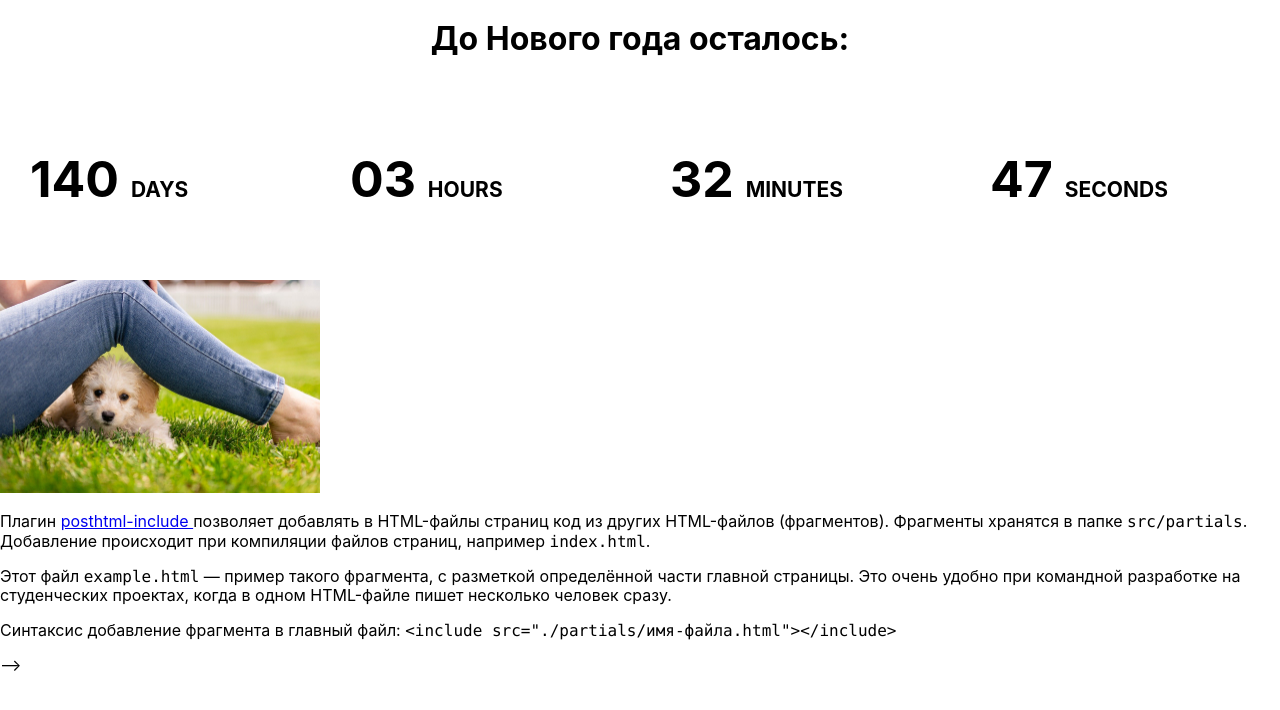
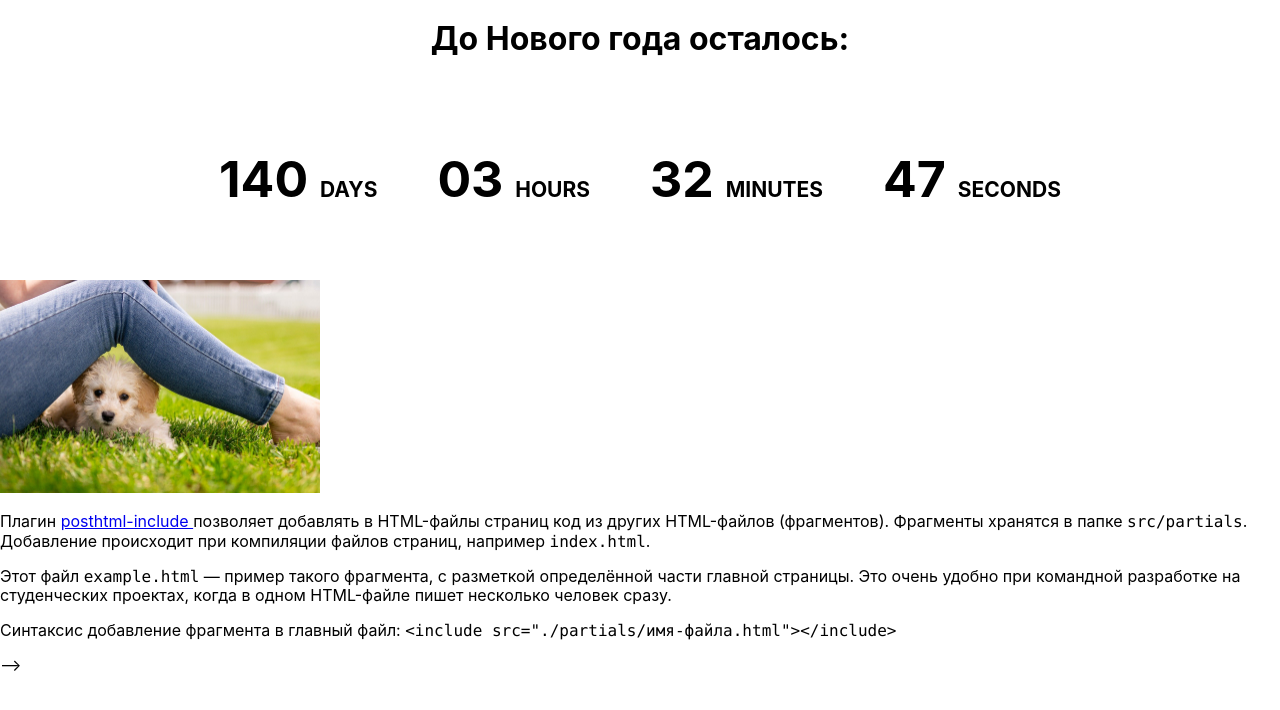
Before and after one commit to LiudmylaObraztsova/goit-js-hw-11-timer, a website built with Parcel: page src/index.html in a window 1280 px wide. Built offline with nearby package versions, Linux system fonts and the light colour scheme.

Commit message:
change styles

```diff
--- a/src/sass/_example.scss
+++ b/src/sass/_example.scss
@@ -44,13 +44,13 @@ body {
   display: flex;
   justify-content: center;
   align-items: center;
+  padding: 30px;
   height: 200px;
   font-size: 50px;
   font-weight: 700;
 }
 
 .field {
-  width: 100%;
   margin: 30px;
 }
 
```
